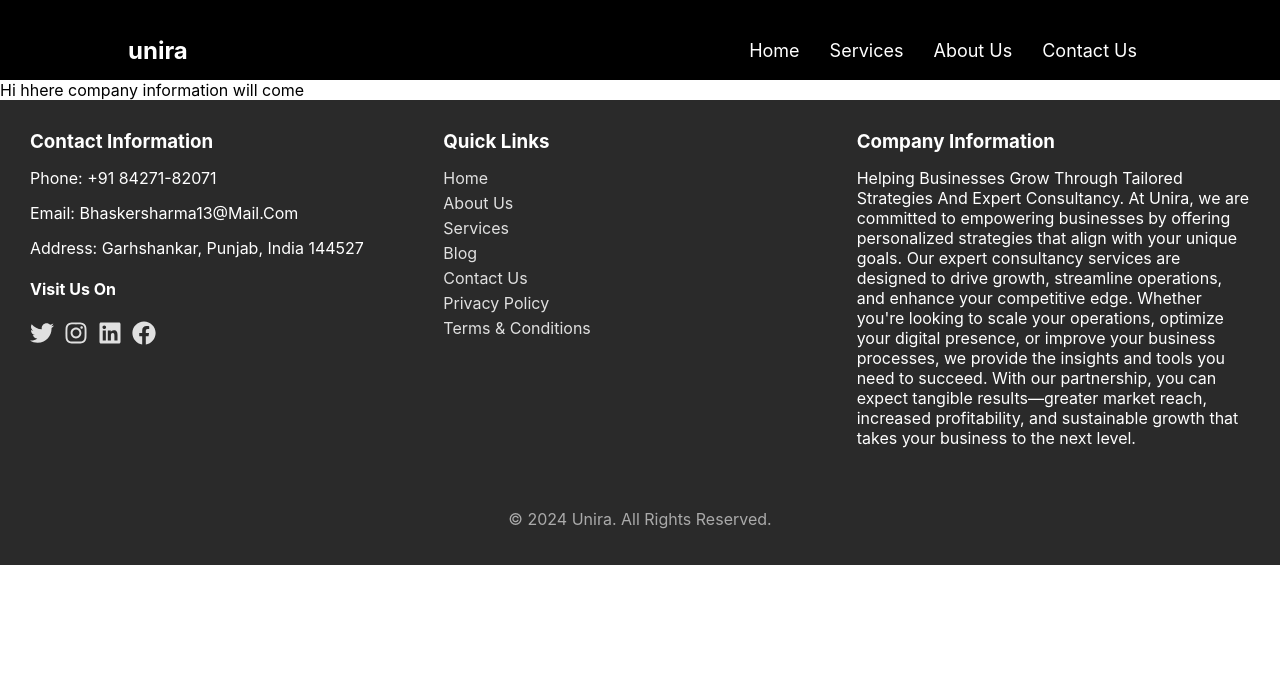
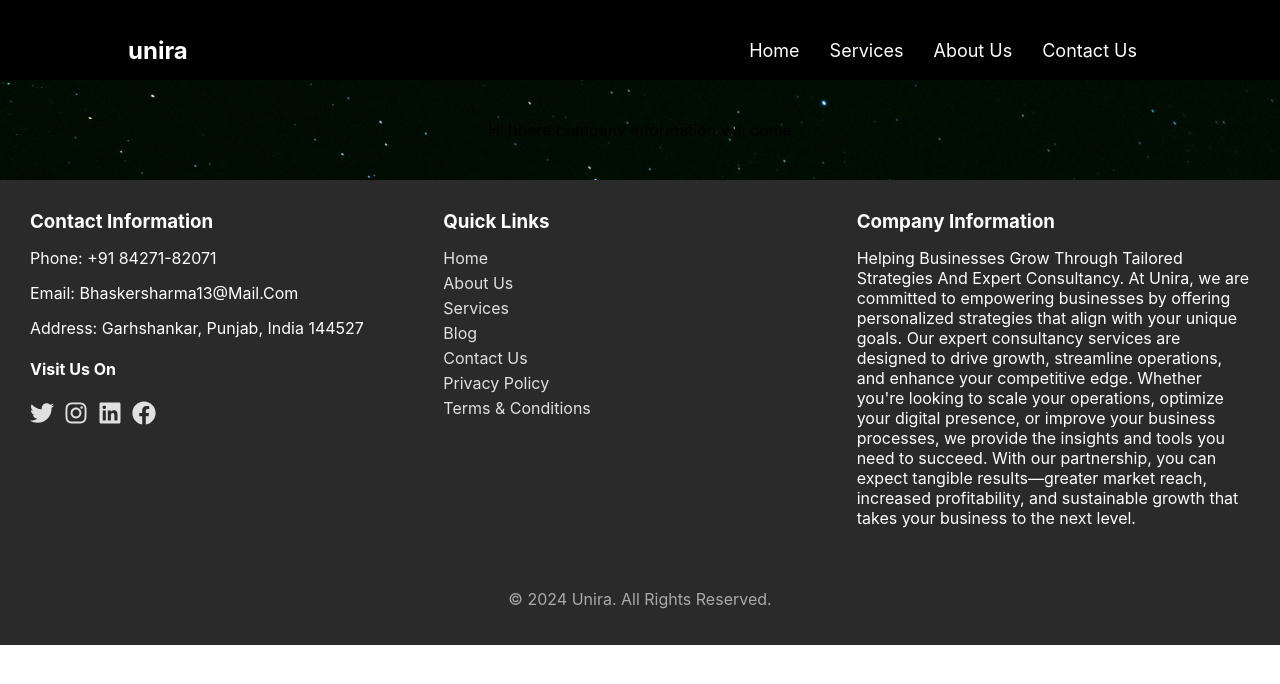
Before and after one commit to bhasker-sharma/unira-website, a React (Create React App) app in the folder react/: page /aboutus in a window 1280 px wide. Shown: the top 684 px of the page. Built offline with nearby package versions, Linux system fonts and the light colour scheme.

Commit message:
all pages basic structure is added in the file

```diff
--- a/react/src/pages/aboutus/Aboutus.css
+++ b/react/src/pages/aboutus/Aboutus.css
@@ -0,0 +1,12 @@
+/* Style for the main hero section */
+.web-page {
+    box-sizing: border-box;
+    padding: 40px 0px;
+    display: flex;
+    flex-direction: column;
+    align-items: center;
+    justify-content: center;
+    background-image: url('../../assets/background_home.jpg');
+    background-size: cover;
+    background-position: center;
+}
--- a/react/src/pages/aboutus/Aboutus.jsx
+++ b/react/src/pages/aboutus/Aboutus.jsx
@@ -8,7 +8,7 @@ const Aboutus = () => {
   return (
     <div className="home">
         <Navbar />
-    <div className="Bodysection">
+    <div className="web-page">
         Hi hhere company information will come
 
     </div>
--- a/react/src/pages/contactus/Contactus.css
+++ b/react/src/pages/contactus/Contactus.css
@@ -0,0 +1,12 @@
+/* Style for the main hero section */
+.web-page {
+    box-sizing: border-box;
+    padding: 40px 0px;
+    display: flex;
+    flex-direction: column;
+    align-items: center;
+    justify-content: center;
+    background-image: url('../../assets/background_home.jpg');
+    background-size: cover;
+    background-position: center;
+  }
--- a/react/src/pages/contactus/Contactus.jsx
+++ b/react/src/pages/contactus/Contactus.jsx
@@ -8,7 +8,8 @@ const Contactus = () => {
   return (
     <div className="home">
         <Navbar />
-    <div className="Bodysection">
+
+    <div className="web-page">
         Hi herre the form will come
     </div>
 
--- a/react/src/pages/services/Services.css
+++ b/react/src/pages/services/Services.css
@@ -0,0 +1,12 @@
+/* Style for the main hero section */
+.web-page {
+    box-sizing: border-box;
+    padding: 40px 0px;
+    display: flex;
+    flex-direction: column;
+    align-items: center;
+    justify-content: center;
+    background-image: url('../../assets/background_home.jpg');
+    background-size: cover;
+    background-position: center;
+  }
--- a/react/src/pages/services/Services.jsx
+++ b/react/src/pages/services/Services.jsx
@@ -8,7 +8,7 @@ const Services = () => {
   return (
     <div className="home">
         <Navbar />
-    <div className="Bodysection">
+    <div className="web-page">
         This is the Services section
     </div>
 
```
